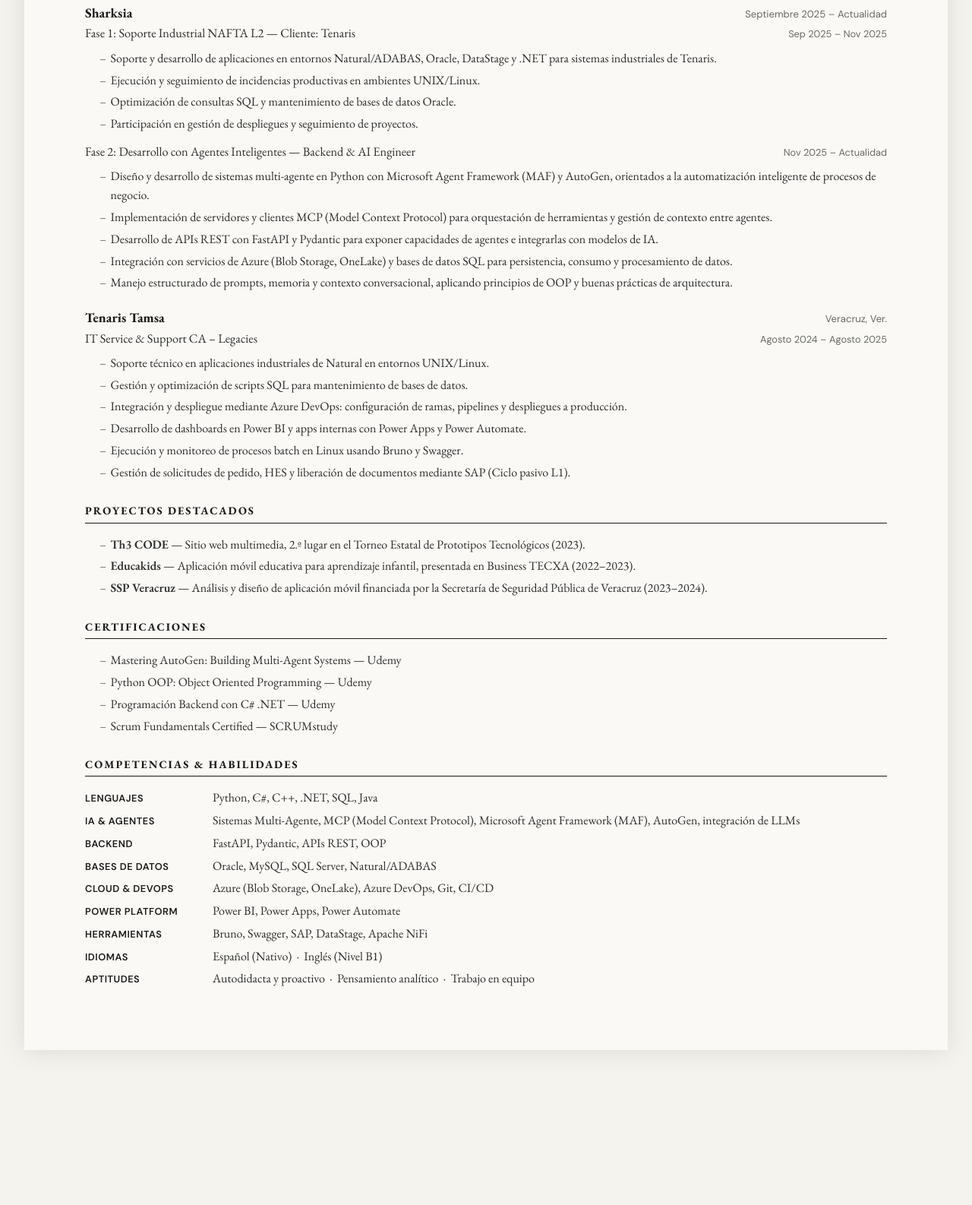
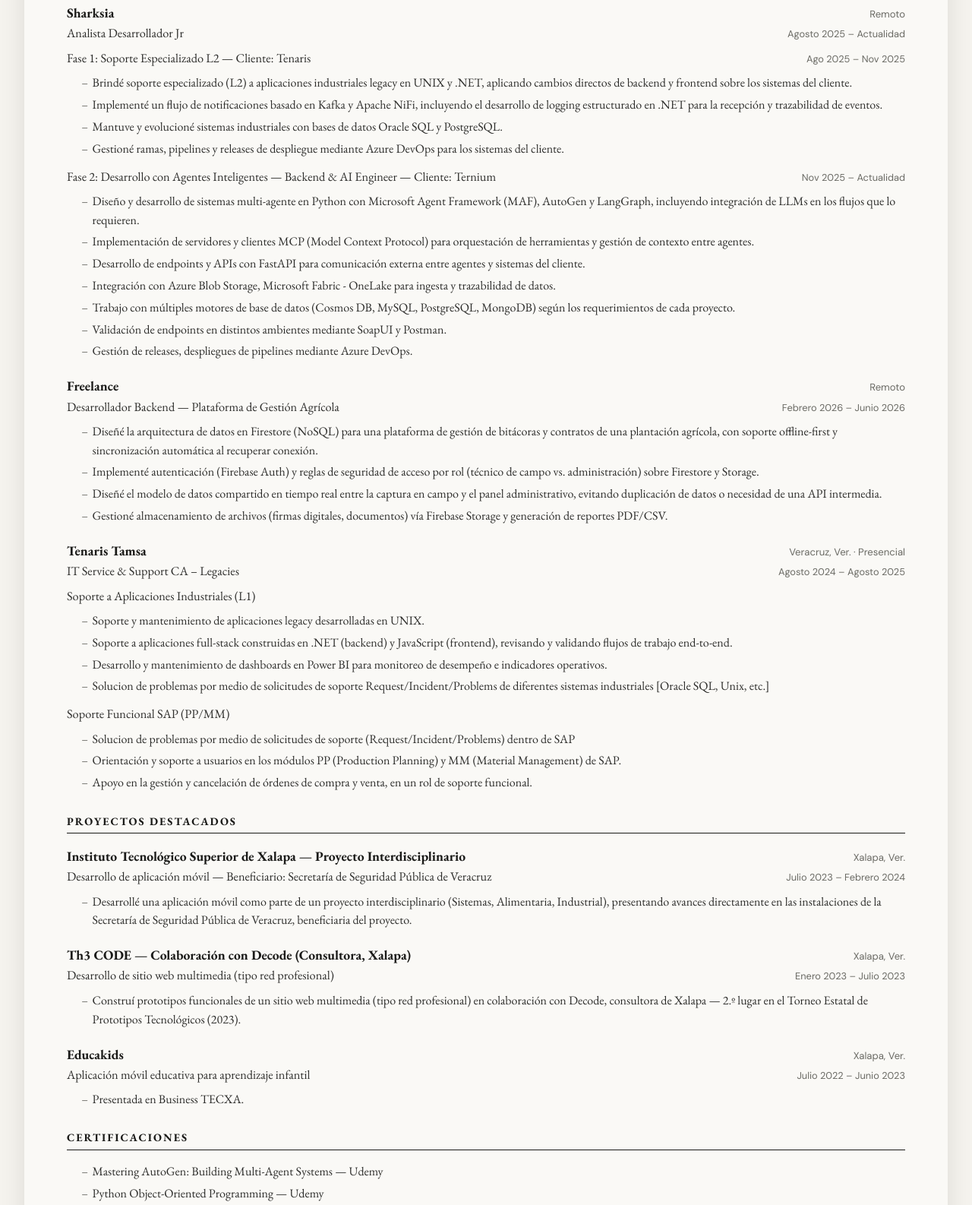
Before and after one commit to TheFallacy/CV, a plain HTML site: page index.html in a window 1280 px wide. Shown: the part 599-2185 px from the top of the page at 76% size. Before the commit the page ends 2045 px from the top, so only its background shows below. Drawn offline with nearby package versions, Linux system fonts and the light colour scheme.

Commit message:
feat(cv): update layout and styling for Harvard format, add print functionality

```diff
--- a/cv-brandon/assets/css/styles.css
+++ b/cv-brandon/assets/css/styles.css
@@ -20,7 +20,7 @@
 
   --page-max:   1300px;
   --page-pad-v: 3.5rem;
-  --page-pad-h: 5rem;
+  --page-pad-h: 3.5rem;
 }
 
 body.dark-theme {
@@ -227,6 +227,8 @@
   justify-content: space-between;
   align-items: baseline;
   gap: 1rem;
+  break-after: avoid;
+  page-break-after: avoid;
 }
 
 .cv-entry-org {
@@ -305,6 +307,7 @@
 .cv-skill-row {
   display: flex;
   align-items: baseline;
+  gap: 1rem;
   font-size: 1rem;
   line-height: 1.5;
 }
@@ -335,23 +338,23 @@
 body.scale-cv .resume {
   box-shadow: none;
   max-width: 100%;
-  padding: 1.8rem 2.2rem;
+  padding: 1.4rem 1.3rem;
 }
-body.scale-cv .cv-name              { font-size: 1.6rem; }
-body.scale-cv .cv-title             { font-size: .71rem; }
-body.scale-cv .cv-contact           { font-size: .73rem; }
-body.scale-cv .cv-section-title     { font-size: .75rem; }
-body.scale-cv .cv-entry-org         { font-size: .92rem; }
-body.scale-cv .cv-entry-role        { font-size: .86rem; }
+body.scale-cv .cv-name              { font-size: 1.55rem; }
+body.scale-cv .cv-title             { font-size: .68rem; }
+body.scale-cv .cv-contact           { font-size: .71rem; }
+body.scale-cv .cv-section-title     { font-size: .73rem; }
+body.scale-cv .cv-entry-org         { font-size: .9rem; }
+body.scale-cv .cv-entry-role        { font-size: .84rem; }
 body.scale-cv .cv-entry-location,
-body.scale-cv .cv-entry-date        { font-size: .69rem; }
-body.scale-cv .cv-summary           { font-size: .83rem; }
-body.scale-cv .cv-bullets li        { font-size: .81rem; margin-bottom: .1rem; }
-body.scale-cv .cv-skill-row         { font-size: .81rem; }
-body.scale-cv .cv-skill-row dt      { font-size: .69rem; min-width: 7.5rem; }
-body.scale-cv .cv-section           { margin-bottom: .9rem; }
-body.scale-cv .cv-entry             { margin-bottom: .72rem; }
-body.scale-cv .cv-rule              { margin: .65rem 0; }
+body.scale-cv .cv-entry-date        { font-size: .67rem; }
+body.scale-cv .cv-summary           { font-size: .8rem; }
+body.scale-cv .cv-bullets li        { font-size: .78rem; margin-bottom: .08rem; }
+body.scale-cv .cv-skill-row         { font-size: .78rem; gap: .7rem; }
+body.scale-cv .cv-skill-row dt      { font-size: .67rem; min-width: 7rem; }
+body.scale-cv .cv-section           { margin-bottom: .75rem; }
+body.scale-cv .cv-entry             { margin-bottom: .55rem; }
+body.scale-cv .cv-rule              { margin: .55rem 0; }
 
 @page { size: A4; margin: 10mm; }
 
--- a/cv-brandon/assets/js/main.js
+++ b/cv-brandon/assets/js/main.js
@@ -19,15 +19,28 @@
 
 /* ---- PDF generation ---- */
 const resumeButton = document.getElementById('resume-button');
+const printButton   = document.getElementById('print-button');
 const areaCv       = document.getElementById('area-cv');
 
+/* Imprimir / Guardar como PDF nativo del navegador.
+   A diferencia de html2pdf (imagen), esto genera un PDF con texto
+   real y seleccionable, usando las reglas de @media print del CSS.
+   También activamos el modo compacto (scale-cv) para que el tamaño
+   de letra sea consistente con el otro botón de descarga. */
+printButton.addEventListener('click', () => {
+  window.print();
+});
+
+window.addEventListener('beforeprint', addScaleClass);
+window.addEventListener('afterprint', removeScaleClass);
+
 const pdfOptions = {
-  margin:      [10, 10, 10, 10],
+  margin:      [8, 9, 8, 9],
   filename:    'CV_Brandon-Rodriguez-Jimenez.pdf',
   image:       { type: 'jpeg', quality: 0.98 },
   html2canvas: { scale: 2, useCORS: true },
   jsPDF:       { unit: 'mm', format: 'a4', orientation: 'portrait' },
-  pagebreak:   { mode: ['css', 'legacy'] }
+  pagebreak:   { mode: ['css', 'legacy'], avoid: ['.cv-entry-header', '.cv-entry-subheader', '.cv-skill-row', '.cv-bullets li'] }
 };
 
 function addScaleClass()    { document.body.classList.add('scale-cv'); }
@@ -35,10 +48,13 @@
 
 resumeButton.addEventListener('click', () => {
   addScaleClass();
-  html2pdf()
-    .set(pdfOptions)
-    .from(areaCv)
-    .save()
+  // Esperamos a que las fuentes web (EB Garamond / DM Sans) terminen de
+  // cargar antes de capturar el DOM. Si html2canvas captura con la fuente
+  // aún sin cargar, usa métricas de la fuente de reemplazo y el texto
+  // termina sobrepuesto/encimado al reflotar con la fuente real.
+  document.fonts.ready
+    .then(() => new Promise(resolve => setTimeout(resolve, 50))) // margen extra de reflow
+    .then(() => html2pdf().set(pdfOptions).from(areaCv).save())
     .then(removeScaleClass)
     .catch(err => { console.error(err); removeScaleClass(); });
 });
--- a/index.html
+++ b/index.html
@@ -16,6 +16,9 @@
     <span class="toolbar__name">Brandon Rodriguez</span>
     <div class="toolbar__actions">
         <button class="toolbar__btn" id="theme-button" title="Cambiar tema">◐</button>
+        <button class="toolbar__btn" id="print-button" title="Imprimir / Guardar como PDF (texto seleccionable)">
+            ⎙ PDF con texto
+        </button>
         <button class="toolbar__btn toolbar__btn--primary" id="resume-button" title="Descargar PDF">
             ↓ Descargar CV
         </button>
@@ -28,7 +31,7 @@
     <!-- HEADER -->
     <header class="cv-header">
         <h1 class="cv-name">Brandon Rodriguez Jimenez</h1>
-        <p class="cv-title">Ingeniero en Sistemas Computacionales &nbsp;|&nbsp; Backend &amp; AI Engineer</p>
+        <p class="cv-title">Backend Software Engineer &nbsp;|&nbsp; Python, APIs &amp; AI Agent Systems</p>
         <div class="cv-contact">
             <span>Veracruz, Ver.</span>
             <span class="sep">•</span>
@@ -72,47 +75,79 @@
         <div class="cv-entry">
             <div class="cv-entry-header">
                 <span class="cv-entry-org">Sharksia</span>
-                <span class="cv-entry-location">Septiembre 2025 &ndash; Actualidad</span>
+                <span class="cv-entry-location">Remoto</span>
             </div>
             <div class="cv-entry-subheader">
-                <span class="cv-entry-role">Fase 1: Soporte Industrial NAFTA L2 &mdash; Cliente: Tenaris</span>
-                <span class="cv-entry-date">Sep 2025 &ndash; Nov 2025</span>
+                <span class="cv-entry-role">Analista Desarrollador Jr</span>
+                <span class="cv-entry-date">Agosto 2025 &ndash; Actualidad</span>
+            </div>
+            <div class="cv-entry-subheader" style="margin-top:.4rem">
+                <span class="cv-entry-role">Fase 1: Soporte Especializado L2 &mdash; Cliente: Tenaris</span>
+                <span class="cv-entry-date">Ago 2025 &ndash; Nov 2025</span>
             </div>
             <ul class="cv-bullets">
-                <li>Soporte y desarrollo de aplicaciones en entornos Natural/ADABAS, Oracle, DataStage y .NET para sistemas industriales de Tenaris.</li>
-                <li>Ejecución y seguimiento de incidencias productivas en ambientes UNIX/Linux.</li>
-                <li>Optimización de consultas SQL y mantenimiento de bases de datos Oracle.</li>
-                <li>Participación en gestión de despliegues y seguimiento de proyectos.</li>
+                <li>Brindé soporte especializado (L2) a aplicaciones industriales legacy en UNIX y .NET, aplicando cambios directos de backend y frontend sobre los sistemas del cliente.</li>
+                <li>Implementé un flujo de notificaciones basado en Kafka y Apache NiFi, incluyendo el desarrollo de logging estructurado en .NET para la recepción y trazabilidad de eventos.</li>
+                <li>Mantuve y evolucioné sistemas industriales con bases de datos Oracle SQL y PostgreSQL.</li>
+                <li>Gestioné ramas, pipelines y releases de despliegue mediante Azure DevOps para los sistemas del cliente.</li>
             </ul>
             <div class="cv-entry-subheader" style="margin-top:.7rem">
-                <span class="cv-entry-role">Fase 2: Desarrollo con Agentes Inteligentes &mdash; Backend &amp; AI Engineer</span>
+                <span class="cv-entry-role">Fase 2: Desarrollo con Agentes Inteligentes &mdash; Backend &amp; AI Engineer &mdash; Cliente: Ternium</span>
                 <span class="cv-entry-date">Nov 2025 &ndash; Actualidad</span>
             </div>
             <ul class="cv-bullets">
-                <li>Diseño y desarrollo de sistemas multi-agente en Python con Microsoft Agent Framework (MAF) y AutoGen, orientados a la automatización inteligente de procesos de negocio.</li>
+                <li>Diseño y desarrollo de sistemas multi-agente en Python con Microsoft Agent Framework (MAF), AutoGen y LangGraph, incluyendo integración de LLMs en los flujos que lo requieren.</li>
                 <li>Implementación de servidores y clientes MCP (Model Context Protocol) para orquestación de herramientas y gestión de contexto entre agentes.</li>
-                <li>Desarrollo de APIs REST con FastAPI y Pydantic para exponer capacidades de agentes e integrarlas con modelos de IA.</li>
-                <li>Integración con servicios de Azure (Blob Storage, OneLake) y bases de datos SQL para persistencia, consumo y procesamiento de datos.</li>
-                <li>Manejo estructurado de prompts, memoria y contexto conversacional, aplicando principios de OOP y buenas prácticas de arquitectura.</li>
+                <li>Desarrollo de endpoints y APIs con FastAPI para comunicación externa entre agentes y sistemas del cliente.</li>
+                <li>Integración con Azure Blob Storage, Microsoft Fabric - OneLake para ingesta y trazabilidad de datos.</li>
+                <li>Trabajo con múltiples motores de base de datos (Cosmos DB, MySQL, PostgreSQL, MongoDB) según los requerimientos de cada proyecto.</li>
+                <li>Validación de endpoints en distintos ambientes mediante SoapUI y Postman.</li>
+                <li>Gestión de releases, despliegues de pipelines mediante Azure DevOps.</li>
+            </ul>
+        </div>
+
+        <div class="cv-entry">
+            <div class="cv-entry-header">
+                <span class="cv-entry-org">Freelance</span>
+                <span class="cv-entry-location">Remoto</span>
+            </div>
+            <div class="cv-entry-subheader">
+                <span class="cv-entry-role">Desarrollador Backend &mdash; Plataforma de Gestión Agrícola</span>
+                <span class="cv-entry-date">Febrero 2026 &ndash; Junio 2026</span>
+            </div>
+            <ul class="cv-bullets">
+                <li>Diseñé la arquitectura de datos en Firestore (NoSQL) para una plataforma de gestión de bitácoras y contratos de una plantación agrícola, con soporte offline-first y sincronización automática al recuperar conexión.</li>
+                <li>Implementé autenticación (Firebase Auth) y reglas de seguridad de acceso por rol (técnico de campo vs. administración) sobre Firestore y Storage.</li>
+                <li>Diseñé el modelo de datos compartido en tiempo real entre la captura en campo y el panel administrativo, evitando duplicación de datos o necesidad de una API intermedia.</li>
+                <li>Gestioné almacenamiento de archivos (firmas digitales, documentos) vía Firebase Storage y generación de reportes PDF/CSV.</li>
             </ul>
         </div>
 
         <div class="cv-entry">
             <div class="cv-entry-header">
                 <span class="cv-entry-org">Tenaris Tamsa</span>
-                <span class="cv-entry-location">Veracruz, Ver.</span>
+                <span class="cv-entry-location">Veracruz, Ver. &middot; Presencial</span>
             </div>
             <div class="cv-entry-subheader">
                 <span class="cv-entry-role">IT Service &amp; Support CA &ndash; Legacies</span>
                 <span class="cv-entry-date">Agosto 2024 &ndash; Agosto 2025</span>
             </div>
+            <div class="cv-entry-subheader" style="margin-top:.4rem">
+                <span class="cv-entry-role">Soporte a Aplicaciones Industriales (L1)</span>
+            </div>
             <ul class="cv-bullets">
-                <li>Soporte técnico en aplicaciones industriales de Natural en entornos UNIX/Linux.</li>
-                <li>Gestión y optimización de scripts SQL para mantenimiento de bases de datos.</li>
-                <li>Integración y despliegue mediante Azure DevOps: configuración de ramas, pipelines y despliegues a producción.</li>
-                <li>Desarrollo de dashboards en Power BI y apps internas con Power Apps y Power Automate.</li>
-                <li>Ejecución y monitoreo de procesos batch en Linux usando Bruno y Swagger.</li>
-                <li>Gestión de solicitudes de pedido, HES y liberación de documentos mediante SAP (Ciclo pasivo L1).</li>
+                <li>Soporte y mantenimiento de aplicaciones legacy desarrolladas en UNIX.</li>
+                <li>Soporte a aplicaciones full-stack construidas en .NET (backend) y JavaScript (frontend), revisando y validando flujos de trabajo end-to-end.</li>
+                <li>Desarrollo y mantenimiento de dashboards en Power BI para monitoreo de desempeño e indicadores operativos.</li>
+                <li>Solucion de problemas por medio de solicitudes de soporte Request/Incident/Problems de diferentes sistemas industriales [Oracle SQL, Unix, etc.]</li>
+            </ul>
+            <div class="cv-entry-subheader" style="margin-top:.7rem">
+                <span class="cv-entry-role">Soporte Funcional SAP (PP/MM)</span>
+            </div>
+            <ul class="cv-bullets">
+                <li>Solucion de problemas por medio de solicitudes de soporte (Request/Incident/Problems) dentro de SAP</li>
+                <li>Orientación y soporte a usuarios en los módulos PP (Production Planning) y MM (Material Management) de SAP.</li>
+                <li>Apoyo en la gestión y cancelación de órdenes de compra y venta, en un rol de soporte funcional.</li>
             </ul>
         </div>
 
@@ -121,11 +156,45 @@
     <!-- PROYECTOS -->
     <section class="cv-section">
         <h2 class="cv-section-title">Proyectos Destacados</h2>
-        <ul class="cv-bullets">
-            <li><em>Th3 CODE</em> &mdash; Sitio web multimedia, 2.º lugar en el Torneo Estatal de Prototipos Tecnológicos (2023).</li>
-            <li><em>Educakids</em> &mdash; Aplicación móvil educativa para aprendizaje infantil, presentada en Business TECXA (2022&ndash;2023).</li>
-            <li><em>SSP Veracruz</em> &mdash; Análisis y diseño de aplicación móvil financiada por la Secretaría de Seguridad Pública de Veracruz (2023&ndash;2024).</li>
-        </ul>
+        <div class="cv-entry">
+            <div class="cv-entry-header">
+                <span class="cv-entry-org">Instituto Tecnológico Superior de Xalapa &mdash; Proyecto Interdisciplinario</span>
+                <span class="cv-entry-location">Xalapa, Ver.</span>
+            </div>
+            <div class="cv-entry-subheader">
+                <span class="cv-entry-role">Desarrollo de aplicación móvil &mdash; Beneficiario: Secretaría de Seguridad Pública de Veracruz</span>
+                <span class="cv-entry-date">Julio 2023 &ndash; Febrero 2024</span>
+            </div>
+            <ul class="cv-bullets">
+                <li>Desarrollé una aplicación móvil como parte de un proyecto interdisciplinario (Sistemas, Alimentaria, Industrial), presentando avances directamente en las instalaciones de la Secretaría de Seguridad Pública de Veracruz, beneficiaria del proyecto.</li>
+            </ul>
+        </div>
+        <div class="cv-entry">
+            <div class="cv-entry-header">
+                <span class="cv-entry-org">Th3 CODE &mdash; Colaboración con Decode (Consultora, Xalapa)</span>
+                <span class="cv-entry-location">Xalapa, Ver.</span>
+            </div>
+            <div class="cv-entry-subheader">
+                <span class="cv-entry-role">Desarrollo de sitio web multimedia (tipo red profesional)</span>
+                <span class="cv-entry-date">Enero 2023 &ndash; Julio 2023</span>
+            </div>
+            <ul class="cv-bullets">
+                <li>Construí prototipos funcionales de un sitio web multimedia (tipo red profesional) en colaboración con Decode, consultora de Xalapa &mdash; 2.º lugar en el Torneo Estatal de Prototipos Tecnológicos (2023).</li>
+            </ul>
+        </div>
+        <div class="cv-entry">
+            <div class="cv-entry-header">
+                <span class="cv-entry-org">Educakids</span>
+                <span class="cv-entry-location">Xalapa, Ver.</span>
+            </div>
+            <div class="cv-entry-subheader">
+                <span class="cv-entry-role">Aplicación móvil educativa para aprendizaje infantil</span>
+                <span class="cv-entry-date">Julio 2022 &ndash; Junio 2023</span>
+            </div>
+            <ul class="cv-bullets">
+                <li>Presentada en Business TECXA.</li>
+            </ul>
+        </div>
     </section>
 
     <!-- CERTIFICACIONES -->
@@ -133,7 +202,7 @@
         <h2 class="cv-section-title">Certificaciones</h2>
         <ul class="cv-bullets">
             <li>Mastering AutoGen: Building Multi-Agent Systems &mdash; Udemy</li>
-            <li>Python OOP: Object Oriented Programming &mdash; Udemy</li>
+            <li>Python Object-Oriented Programming &mdash; Udemy</li>
             <li>Programación Backend con C# .NET &mdash; Udemy</li>
             <li>Scrum Fundamentals Certified &mdash; SCRUMstudy</li>
         </ul>
@@ -145,11 +214,11 @@
         <dl class="cv-skills">
             <div class="cv-skill-row">
                 <dt>Lenguajes</dt>
-                <dd>Python, C#, C++, .NET, SQL, Java</dd>
+                <dd>Python, C#/.NET, SQL</dd>
             </div>
             <div class="cv-skill-row">
                 <dt>IA &amp; Agentes</dt>
-                <dd>Sistemas Multi-Agente, MCP (Model Context Protocol), Microsoft Agent Framework (MAF), AutoGen, integración de LLMs</dd>
+                <dd>Sistemas Multi-Agente, MCP (Model Context Protocol), Microsoft Agent Framework (MAF), AutoGen, Langraph, LangChain, integración de LLMs</dd>
             </div>
             <div class="cv-skill-row">
                 <dt>Backend</dt>
@@ -157,19 +226,23 @@
             </div>
             <div class="cv-skill-row">
                 <dt>Bases de Datos</dt>
-                <dd>Oracle, MySQL, SQL Server, Natural/ADABAS</dd>
+                <dd>Oracle, PostgreSQL, MySQL, SQL Server, Cosmos DB, MongoDB, Natural/ADABAS</dd>
             </div>
             <div class="cv-skill-row">
                 <dt>Cloud &amp; DevOps</dt>
-                <dd>Azure (Blob Storage, OneLake), Azure DevOps, Git, CI/CD</dd>
+                <dd> Microsoft Fabric, Azure DevOps, Firebase, Git, CI/CD, Docker</dd>
             </div>
             <div class="cv-skill-row">
                 <dt>Power Platform</dt>
                 <dd>Power BI, Power Apps, Power Automate</dd>
             </div>
             <div class="cv-skill-row">
+                <dt>Mensajería &amp; Integración</dt>
+                <dd>Apache Kafka, Apache NiFi, Azure Service Bus</dd>
+            </div>
+            <div class="cv-skill-row">
                 <dt>Herramientas</dt>
-                <dd>Bruno, Swagger, SAP, DataStage, Apache NiFi</dd>
+                <dd>Bruno, Postman, SAP, SoapUI, GitHub</dd>
             </div>
             <div class="cv-skill-row">
                 <dt>Idiomas</dt>
```
